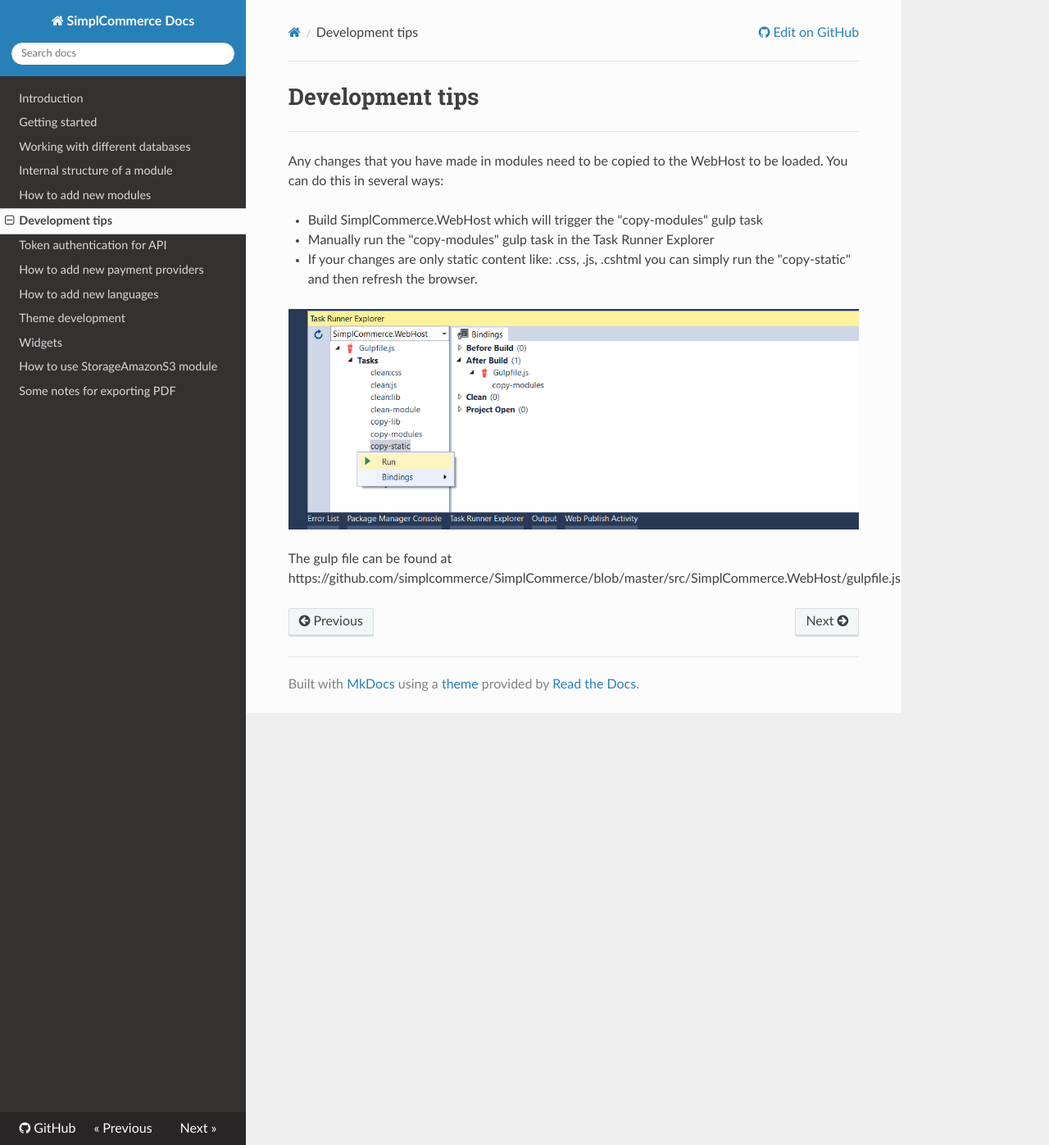
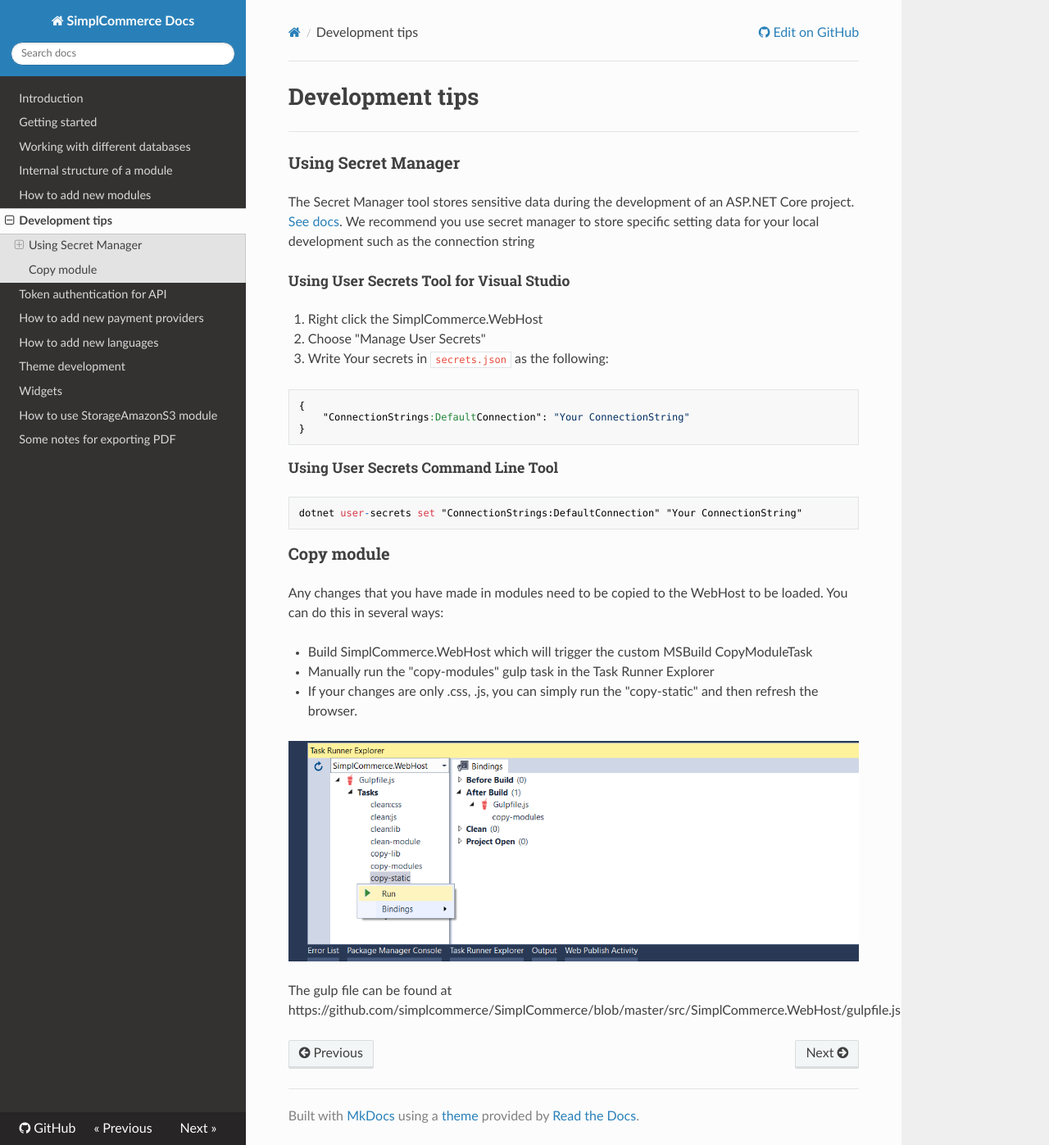
Before and after one commit to simplcommerce/docs, an MkDocs documentation site: the page built from docs/development-tips.md, in a window 1280 px wide and 1397 px high. Shown: the whole window at 82% size. Built offline with MkDocs 1.6.1, drawn with Linux system fonts in a browser that asks for light colours; nearby versions of some CDN libraries; old or Windows-style settings are respelled for this version of MkDocs.

Commit message:
Update development-tips.md

````diff
--- a/docs/development-tips.md
+++ b/docs/development-tips.md
@@ -2,11 +2,34 @@
 
 ---
 
+### Using Secret Manager
+
+The Secret Manager tool stores sensitive data during the development of an ASP.NET Core project. [See docs](https://docs.microsoft.com/en-us/aspnet/core/security/app-secrets). We recommend you use secret manager to store specific setting data for your local development such as the connection string
+
+##### Using User Secrets Tool for Visual Studio
+
+1. Right click the SimplCommerce.WebHost
+2. Choose "Manage User Secrets"
+3. Write Your secrets in `secrets.json` as the following:
+```
+{
+    "ConnectionStrings:DefaultConnection": "Your ConnectionString"
+}
+```
+
+##### Using User Secrets Command Line Tool
+
+```
+dotnet user-secrets set "ConnectionStrings:DefaultConnection" "Your ConnectionString"
+```
+
+### Copy module
+
 Any changes that you have made in modules need to be copied to the WebHost to be loaded. You can do this in several ways:
 
-- Build SimplCommerce.WebHost which will trigger the "copy-modules" gulp task
+- Build SimplCommerce.WebHost which will trigger the custom MSBuild CopyModuleTask
 - Manually run the "copy-modules" gulp task in the Task Runner Explorer
-- If your changes are only static content like: .css, .js, .cshtml you can simply run the "copy-static" and then refresh the browser.
+- If your changes are only .css, .js, you can simply run the "copy-static" and then refresh the browser.
 
 ![Task runner](images/taskrunner.png)
 
````
